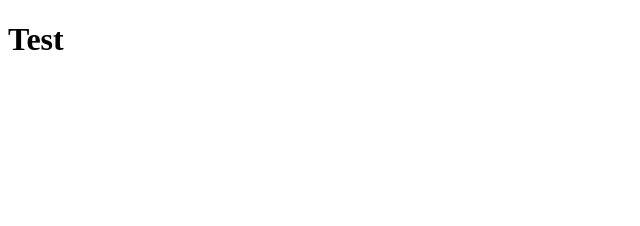
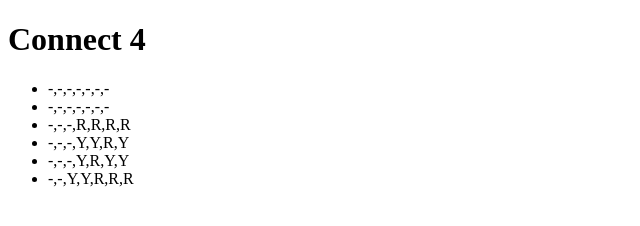
Before and after one commit to d48/connect4, a website: page index.html in a window 1280 px wide. Shown: the whole page, without its empty margins (0-640 px from the left). Drawn offline with Linux system fonts and the light colour scheme.

Commit message:
connect4 object

```diff
--- a/index.html
+++ b/index.html
@@ -2,14 +2,69 @@
 <html>
     <head>
         <meta http-equiv="content-type" content="text/html; charset=utf-8" />
-        <title>Test</title>
+        <title>Connect 4</title>
         <style type="text/css" media="all">
         </style>
     </head>
     <body>
-        <h1>Test</h1>
+        <h1>Connect 4</h1>
+        <div id="game"></div>
         <script type="text/javascript" charset="utf-8">
+            var aBoard1 = [
+             ['-','-','-','-','-','-','-'],
+             ['-','-','-','-','-','-','-'],
+             ['-','-','-','R','R','R','R'],
+             ['-','-','-','Y','Y','R','Y'],
+             ['-','-','-','Y','R','Y','Y'],
+             ['-','-','Y','Y','R','R','R']
+             ]
+            , elGame = document.querySelector('#game');
+            ;
 
+
+
+
+            var Board = function(options) {
+
+                this.gameBoard = typeof options.gameBoard !== 'undefined' ? options.gameBoard : [];
+                this.target = typeof options.target !== 'undefined' ? options.target: null;
+
+                function init() {
+                    _drawBoard.call(this);
+                }
+
+                function _drawBoard() {
+                    var i = 0
+                        , len = this.gameBoard.length
+                        , ulContainer = document.createElement('ul')
+                        , liRow
+                        ;
+
+                    // iterate through game array
+                    for(; i < len; i++) {
+                        liRow = document.createElement('li');
+                        liRow.innerHTML = this.gameBoard[i];
+                        ulContainer.appendChild(liRow);
+                    }
+
+                    // append to body
+                    this.target.appendChild(ulContainer);
+                }
+
+
+                init.call(this);
+
+                return {
+                    gameBoard: this.gameBoard
+                    , target: this.target
+                }
+
+            };
+
+            var board = new Board({
+                target: elGame
+                , gameBoard: aBoard1
+            });
         </script>
     </body>
 </html>
```
